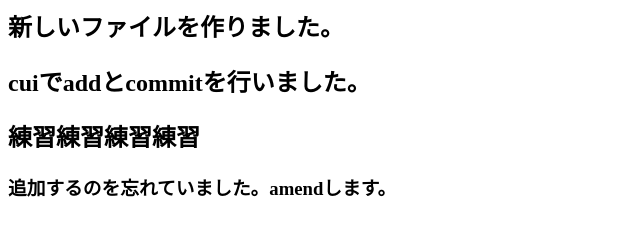
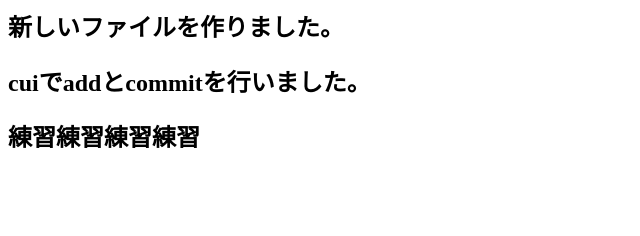
Before and after one commit to Hiro1120/vscode_test, a plain HTML site: page index.html in a window 1280 px wide. Shown: the whole page, without its empty margins (0-640 px from the left). Drawn offline with Linux system fonts and the light colour scheme.

Commit message:
Update index.html

```diff
--- a/index.html
+++ b/index.html
@@ -1,4 +1,3 @@
 <h2>新しいファイルを作りました。</h2>
 <h2>cuiでaddとcommitを行いました。</h2>
 <h2>練習練習練習練習</h2>
-<h3>追加するのを忘れていました。amendします。</h3>
```
